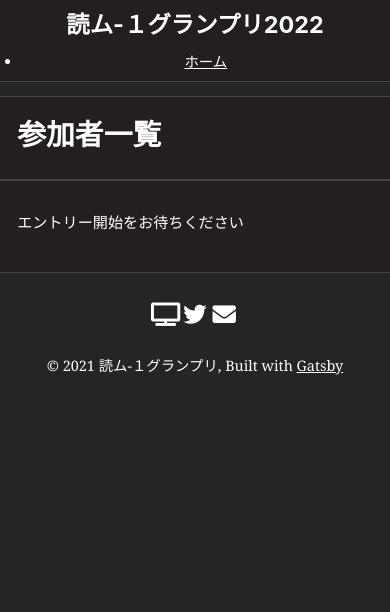
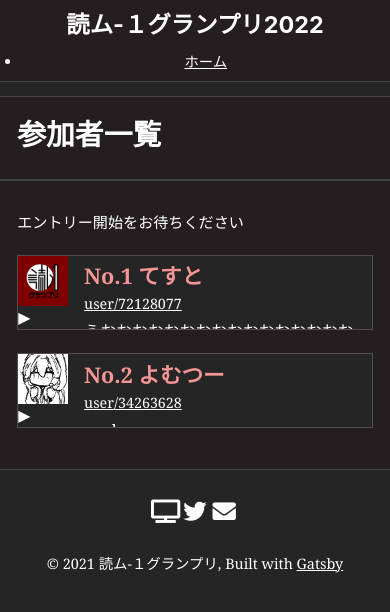
Before and after one commit to yomuonegp2022/yomuonegp2022, a Gatsby site: page /performers in a window 390 px wide. Built offline with nearby package versions, Linux system fonts and the light colour scheme; Gatsby itself is replaced by a stand-in of ours.

Commit message:
performers test

```diff
--- a/gatsby-config.js
+++ b/gatsby-config.js
@@ -55,4 +55,5 @@ module.exports = {
       }
     }
   ],
+  pathPrefix: `/img`,
 }
--- a/src/components/header.js
+++ b/src/components/header.js
@@ -16,14 +16,15 @@ const StLink = styled(Link)`
 `
 
 const Header = ({ siteTitle }) => {
-  const [scrollMount, setScroll] =useState(0);
+  const topScroll = 80;
+  const [scrollMount, setScroll] =useState(topScroll);
   const [reveal, setReveal] =useState('');
 
   useEffect(() => {
     const getScroll = () => {
       setScroll(prevScrollMount => {
         const currentScrollMount = Math.max(
-          window.pageYOffset,
+          window.pageYOffset, topScroll
         );
         if (currentScrollMount > prevScrollMount) {
           setReveal('trans')
@@ -33,8 +34,6 @@ const Header = ({ siteTitle }) => {
         return currentScrollMount
       })
     }
-    // スクロールイベントの追加
-    // returnで忘れずにスクロールイベントの削除
     window.addEventListener("scroll", getScroll)
     return () => window.removeEventListener('scroll', getScroll)
   },[]);
--- a/src/components/layout.css
+++ b/src/components/layout.css
@@ -188,7 +188,7 @@ img {
   padding-left: 0;
   padding-right: 0;
   padding-top: 0;
-  margin-bottom: 1.45rem;
+  margin-bottom: 0;
 }
 svg:not(:root) {
   overflow: hidden;
@@ -838,34 +838,24 @@ Note: Beware of modifying this element as it can break the animations - you shou
   display: flex;
   font-size: 110%;
   width: 100%;
+  max-height: 100vh;
   margin-bottom: 1.5em;
   background-color: #252525;
   border: 1px solid;
   border-color: #534d52;
+  overflow: hidden;
 }
 
 .performer-base {
 
 }
 
-@media screen and (max-width:480px) {
-  .performer-img {
-    display: none;
-  }
-}
-
-.performer-img-sp {
-  display: inline;
-}
-
-@media screen and (min-width:481px) {
-  .performer-img-sp {
-    display: none;
-  }
+.performer-img {
+  width: 150px;
+  height: 150px;
 }
 
 .performer-items {
-  flex: auto;
   margin: 0.5em 1em;
   line-height: 170%;
 }
@@ -900,17 +890,42 @@ Note: Beware of modifying this element as it can break the animations - you shou
   font-weight: 900;
 }
 
+.performer-icon {
+  position: relative;
+  top: 51px;
+  left: 0;
+  margin: 0;
+  padding: 0;
+  width: 0;
+}
+
 .scroll {
   width: 100%;
   height: 3rem;
   overflow: scroll;
   -ms-overflow-style: none;
 }
+
 @media screen and (max-width: 480px) {
   .scroll {
     height: 2.2rem;
   }
+  .close {
+    height: 75px;
+  }
+  .performer-img {
+    width: 50px;
+    height: 50px;
+    display: inline-block;
+  }
+  .open-icon::before {
+    content: '\25bc';
+  }
+  .close-icon::before {
+    content: '\25b6';
+  }
 }
+
 .scroll::-webkit-scrollbar{
   display:none;
 }
--- a/src/components/layout.js
+++ b/src/components/layout.js
@@ -72,11 +72,11 @@ const Layout = ({ children, title }) => {
               </tbody>
             </table>
             <h2 style={{marginBottom: `2rem`}} class="hide">
-              <a title="niconico" href="https://www.nicovideo.jp/user/121301564">
+              <a target="_blank" title="niconico" href="https://www.nicovideo.jp/user/121301564">
                 <i class="fas fa-tv fa-fw"></i>
               </a>
 
-              <a title="twitter" href="https://twitter.com/Yomu_1GP2022">
+              <a target="_blank" title="twitter" href="https://twitter.com/Yomu_1GP2022">
                 <i class="fab fa-twitter fa-fw"></i>
               </a>
 
@@ -107,11 +107,11 @@ const Layout = ({ children, title }) => {
           }}
         >
           <h2 style={{marginBottom: `2rem`}} class="hideb">
-            <a title="niconico" href="https://www.nicovideo.jp/user/121301564">
+            <a target="_blank" title="niconico" href="https://www.nicovideo.jp/user/121301564">
               <i class="fas fa-tv fa-fw"></i>
             </a>
 
-            <a title="twitter" href="https://twitter.com/Yomu_1GP2022">
+            <a target="_blank" title="twitter" href="https://twitter.com/Yomu_1GP2022">
               <i class="fab fa-twitter fa-fw"></i>
             </a>
 
@@ -121,7 +121,7 @@ const Layout = ({ children, title }) => {
           </h2>
           © {new Date().getFullYear()} 読ム-１グランプリ, Built with
           {` `}
-          <a href="https://www.gatsbyjs.com">Gatsby</a>
+          <a target="_blank" href="https://www.gatsbyjs.com">Gatsby</a>
         </footer>
       </div>
     </>
--- /dev/null
+++ b/src/components/performer.js
@@ -0,0 +1,50 @@
+import * as React from "react"
+import { useState } from "react"
+import PropTypes from "prop-types"
+import { withPrefix } from 'gatsby'
+
+const Performer = ({ name, url, comment, movie }) => {
+  const [state, setState] = useState("close");
+  function open(e) {
+    setState(prevState => {
+      return prevState === "close" ? "open" : "close"
+    })
+  }
+  return (
+    <div class={`performer ${state}`} onClick={open}>
+      <div class={`performer-icon ${state}-icon`} />
+      <img class="performer-img" src={withPrefix(`/img/${name}.jpg`)} alt={name} />
+      <div class="performer-items">
+        <div class="performer-item-name">
+          {name}
+        </div>
+        <a class="performer-item-url" target="_blank" title={url} href={`https://nicovideo.jp/user/${url}`}>
+          user/{url}
+        </a>
+        <div class="performer-item-comment">
+          {comment}
+        </div>
+        {movie === "" ? <div /> :
+          <a class="performer-item-movie" target="_blank" title={movie} href={`https://nicovideo.jp/watch/${movie}`}>
+            {movie}
+          </a>}
+      </div>
+    </div>
+  )
+}
+
+Performer.defaultProps = {
+  name: '',
+  url: '',
+  comment: '',
+  movie: '',
+}
+
+Performer.propTypes = {
+  name: PropTypes.string,
+  url: PropTypes.string,
+  comment: PropTypes.string,
+  movie: PropTypes.string,
+}
+
+export default Performer
--- a/src/components/performer.json
+++ b/src/components/performer.json
@@ -1,14 +1,14 @@
 [
   {
-    "name": "yomuonesquare",
-    "url": "xxx",
-    "comment": "ganbaru",
-    "movie": "smxx"
+    "name": "てすと",
+    "url": "72128077",
+    "comment": "うおおおおおおおおおおおおおおおおおおおおおおおおおおおおおおおおおおおおおおおおおおおおおおおおおおおおおおおおおおおおおおおおおおおお",
+    "movie": "sm36956086"
   },
   {
     "name": "よむつー",
-    "url": "yyy",
+    "url": "34263628",
     "comment": "ganbaruwa",
-    "movie": "smyyy"
+    "movie": ""
   }
 ]
--- a/src/pages/page1.js
+++ b/src/pages/page1.js
@@ -6,7 +6,6 @@ import Seo from "../components/seo"
 const Page1 = () => (
   <Layout title="2021年以降の読ム-１運営方針について">
     <Seo title="2021年以降の読ム-１運営方針について" />
-    <h1>2021年以降の読ム-１運営方針について</h1>
     <h2>はじめに</h2>
     <p>
       ①2020年度の前大会をもちましてそれまでの運営は全員退陣とさせていただきます<br />
--- a/src/pages/performers.js
+++ b/src/pages/performers.js
@@ -1,31 +1,17 @@
 import * as React from "react"
 import { Link } from "gatsby"
-//import { useStaticQuery, graphql } from "gatsby"
+import { useStaticQuery, graphql } from "gatsby"
 import { /*GatsbyImage, getImage,*/ StaticImage } from "gatsby-plugin-image"
 import styled from "styled-components"
 
 import Layout from "../components/layout"
 import Seo from "../components/seo"
 
-//import Performer from "../components/Performer"
-
-const StLink = styled(Link)`
-  color: white;
-  activecolor: #800000;
-`
+import Performer from "../components/performer"
 
 const Performers = () => {
-  /*const data = useStaticQuery(graphql`
+  const data = useStaticQuery(graphql`
     query PerformerQuery {
-    allFile(filter: {childImageSharp: {original: {width: {eq: 150}}}}) {
-      edges {
-        node {
-          childImageSharp {
-            gatsbyImageData(layout: FIXED, width: 150, formats: AUTO)
-          }
-        }
-      }
-    }
       allPerformerJson {
         edges {
           node {
@@ -40,76 +26,19 @@ const Performers = () => {
   `)
 
   const performers = data.allPerformerJson.edges
-  const images = data.allFile.edges*/
-  return(
+  return (
     <Layout title="参加者一覧">
       <Seo title="参加者一覧" />
       <p>エントリー開始をお待ちください</p>
       <div style={{counterReset: `number`}} />
-      {/*performers.map(p => {
-        return (
-        <div class="performer">
-          <StaticImage
-            src={`../images/${p.node.name}.png`}
-            width={150}
-            layout="fixed"
-            formats={["auto", "webp", "avif"]}
-            alt={p.node.name}
+      {performers.map(p =>
+        <Performer
+          name={p.node.name}
+          url={p.node.url}
+          comment={p.node.comment}
+          movie={p.node.movie}
         />
-          <GatsbyImage image={image} />
-          <div class="performer-items">
-            <div class="performer-item-name">
-              {p.node.name}
-            </div>
-            <a class="performer-item-url" href={`https://nicovideo.jp/user/${p.node.url}`}>
-              user/{p.node.url}
-            </a>
-            <div class="performer-item-comment">
-              {p.node.comment}
-            </div>
-            <a class="performer-item-movie" href={`https://nicovideo.jp/watch/${p.node.movie}`}>
-              {p.node.movie}
-            </a>
-          </div>
-        </div>
-      )})*/}
-      {/*<Performer
-        name="2"
-        id="yyy"
-        comment="ga"
-        movie="sm333"
-      />*/}
-
-      {/*template
-      <div class="performer">
-        <StaticImage class="performer-img"
-          src="../images/yomuonesquare.png"
-          width={150}
-          layout="fixed"
-          formats={["auto", "webp", "avif"]}
-        />
-        <StaticImage class="performer-img-sp"
-          src="../images/yomuonesquare.png"
-          width={50}
-          layout="fixed"
-          formats={["auto", "webp", "avif"]}
-        />
-        <div class="performer-items">
-          <div class="performer-item-name">
-            よむわん
-          </div>
-          <a class="performer-item-url" href={`https://nicovideo.jp/user/xx`}>
-            user/xx
-          </a>
-          <div class="performer-item-comment">
-            comment
-          </div>
-          <a class="performer-item-movie" href={`https://nicovideo.jp/watch/smxx`}>
-            smxx
-          </a>
-        </div>
-      </div>}
-      */}
+      )}
     </Layout>
   )
 }
```
Also changed, not shown: src/pages/rule.js (+5 -3 lines), static/img/てすと.jpg (added), static/img/よむつー.jpg (added). Lines whose indentation alone changed are shown as unchanged.
